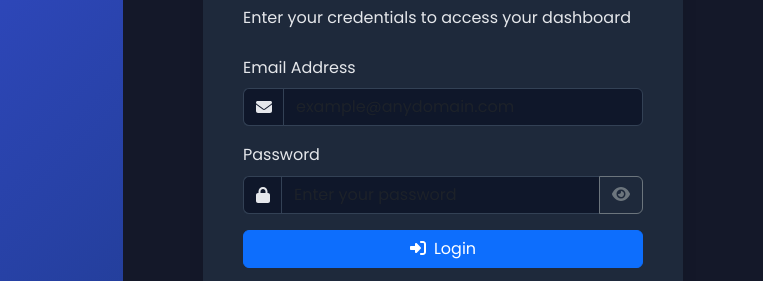
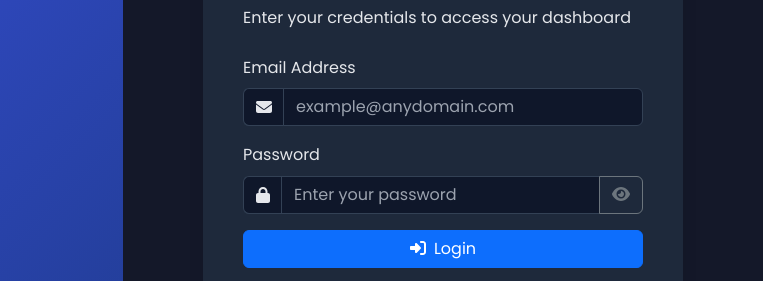
Before and after one commit to Trishoka-Pvt-Lmt/compass-housing-society, a plain HTML site: page login.html in a window 1280 px wide. Both pictures are taken after a click on the button 1159 px from the left and 51 px from the top of the page. Shown: the part 241-522 px from the top of the page, 517-1280 px from the left. Drawn offline with nearby package versions, Linux system fonts and the light colour scheme.

Commit message:
placeholder color fixes

```diff
--- a/css/style.css
+++ b/css/style.css
@@ -1723,3 +1723,7 @@ html {
   margin-top: 70px;
 }
 */
+input::placeholder {
+  color: red;
+  opacity: 0.5;
+}
--- a/login.html
+++ b/login.html
@@ -14,6 +14,15 @@
 
   <!-- Main CSS -->
   <link rel="stylesheet" href="css/style.css" />
+  <style>
+    body.dark-mode input::placeholder,
+body.dark-mode textarea::placeholder,
+body.dark-mode select::placeholder,
+body.dark input::placeholder,
+body.dark textarea::placeholder {
+  color: var(--text-secondary);
+}
+  </style>
 </head>
 <body class="auth-page">
 
```
Also changed, not shown: register.html (+9 -0 lines).
